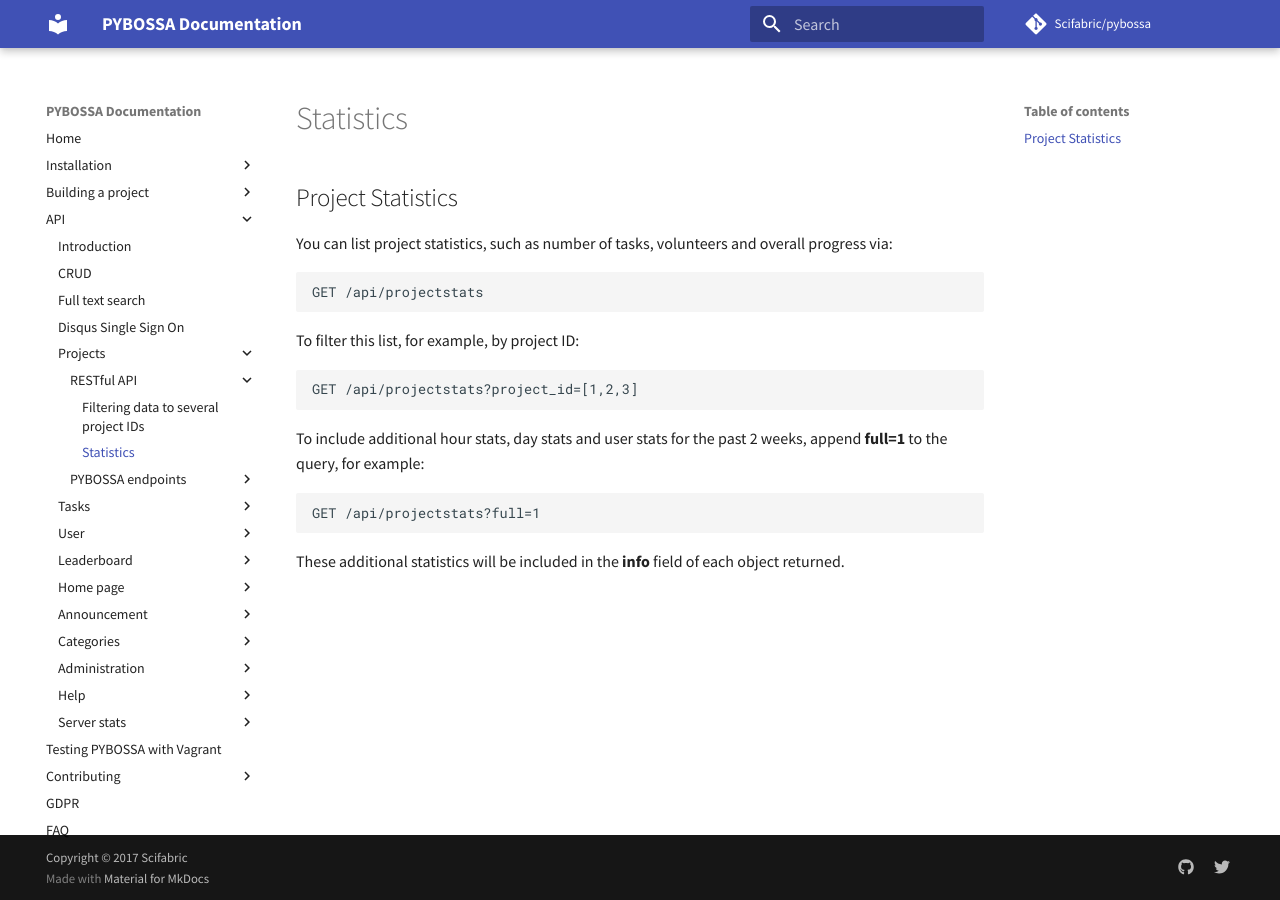
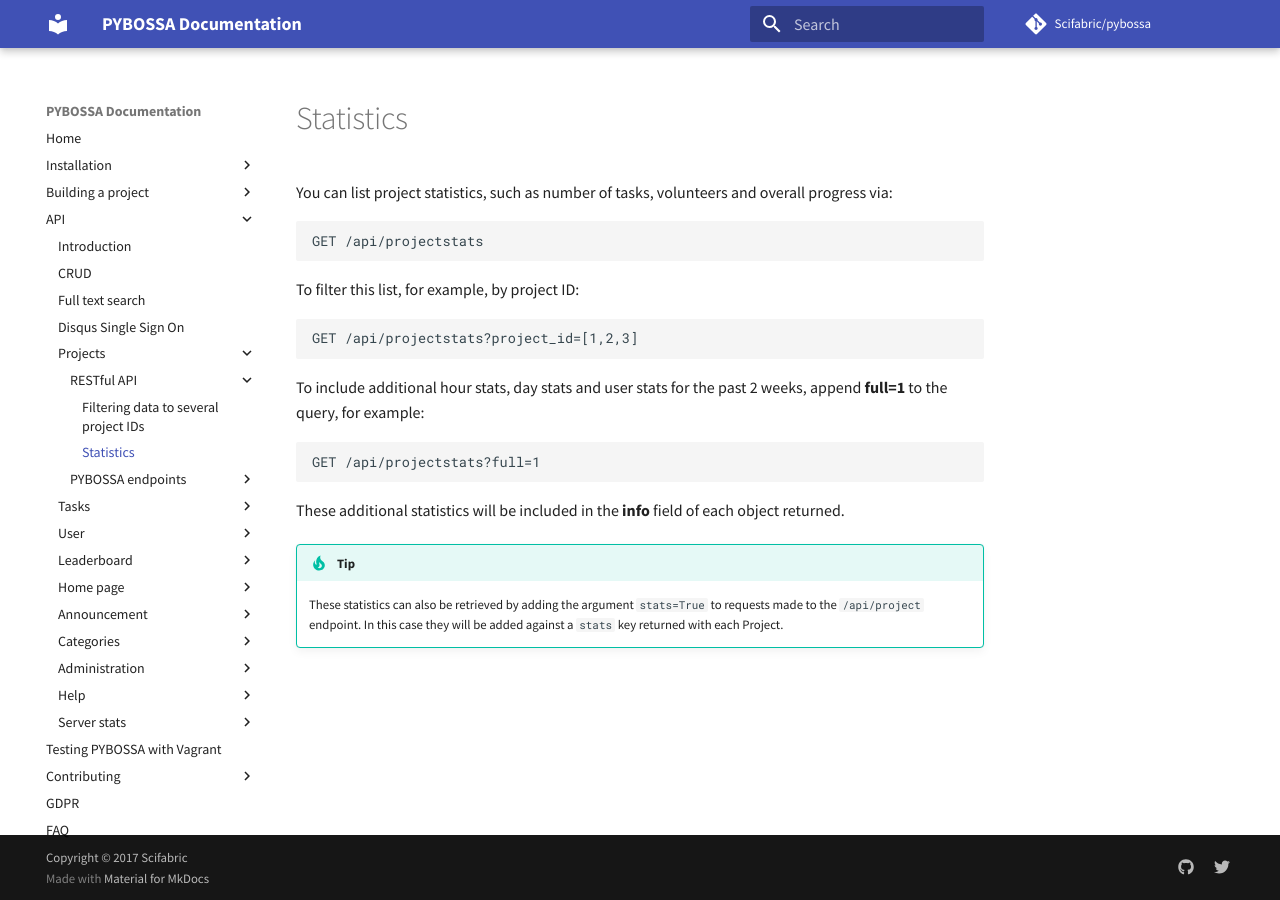
Before and after one commit to Scifabric/docs.pybossa.com, an MkDocs documentation site: the page built from docs/api/project/statistics.md, in a window 1280 px wide. Built offline with MkDocs 1.6.1 and Material for MkDocs 9.7.7, drawn with Linux system fonts in a browser that asks for light colours; comment, search, counter and statistics services are not loaded; old or Windows-style settings are respelled for this version of MkDocs.

Commit message:
Add project stats docs

```diff
--- a/docs/api/project/statistics.md
+++ b/docs/api/project/statistics.md
@@ -1,6 +1,3 @@
-Project Statistics
-------------------
-
 You can list project statistics, such as number of tasks, volunteers and overall progress via:
 
     GET /api/projectstats
@@ -14,3 +11,9 @@
     GET /api/projectstats?full=1
 
 These additional statistics will be included in the **info** field of each object returned.
+
+!!! tip "Tip"
+
+    These statistics can also be retrieved by adding the argument `stats=True`
+    to requests made to the `/api/project` endpoint. In this case they will be
+    added against a `stats` key returned with each Project.
```
Also changed, not shown: docs/api/crud.md (+7 -0 lines).
